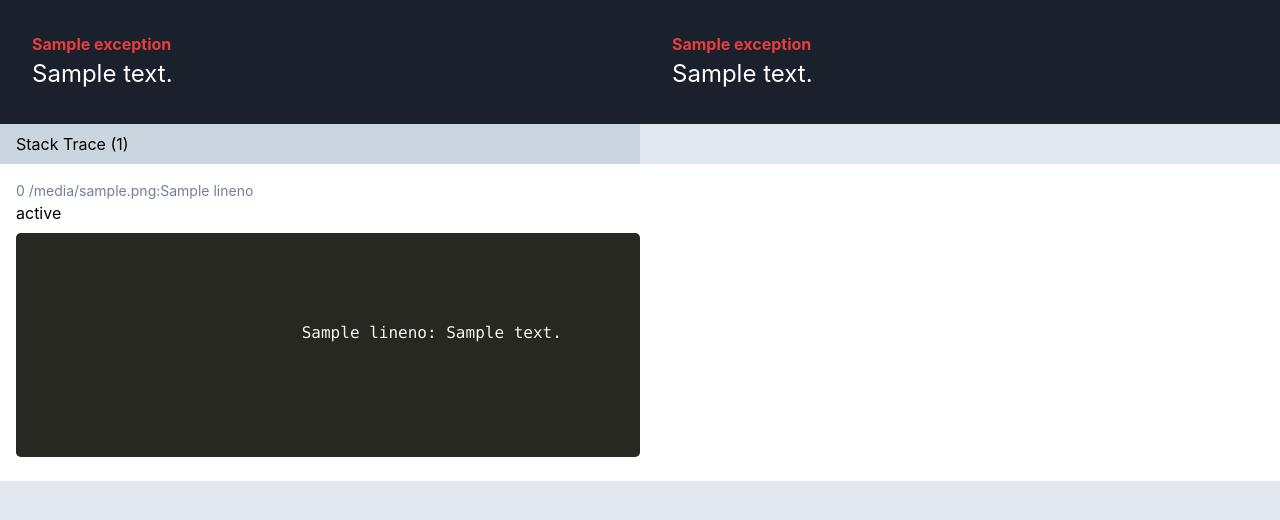
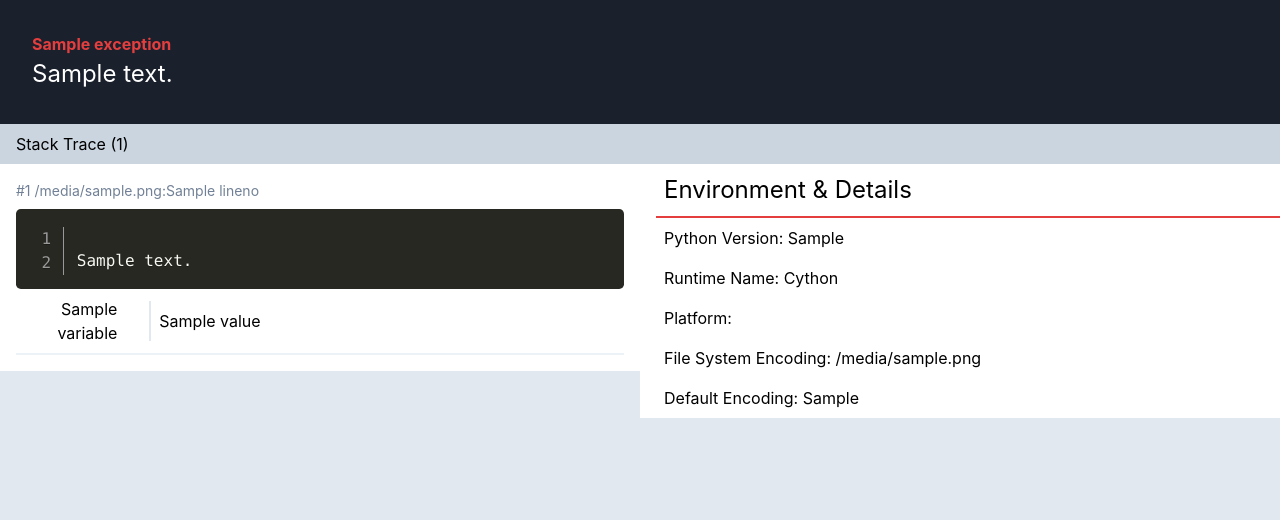
Before and after one commit to MasoniteFramework/exceptionite, a Python web app: template resources/templates/exception.html in a window 1280 px wide. Shown: the top 520 px of the page. Run offline with Jinja, Linux system fonts and the light colour scheme; the template is opened without the code that fills it: most values are stand-ins (such as "Sample title", 1, 10 or a date in 2020).

Commit message:
added more details to exceptions page

```diff
--- a/resources/templates/exception.html
+++ b/resources/templates/exception.html
@@ -7,6 +7,12 @@
     <title>Document</title>
     <link rel="stylesheet" href="/static/css/tailwind.css">
     <link rel="stylesheet" href="/static/css/prism.css">
+
+    <style>
+        .line-highlight {
+            background: linear-gradient(to right, #f12e2e6b 70%, hsla(357, 93%, 57%, 0.65));
+        }
+    </style>
 </head>
 <body class="bg-gray-300">
     <!-- Exception Header -->
@@ -15,42 +21,82 @@
             <div class="text-red-600 font-bold">{{ exception.namespace() }}</div>
             <div class="text-white text-2xl">{{ exception.message() }}</div>
         </div>
-        <div class="bg-gray-900 px-8 py-8 flex-1">
+        <!-- <div class="bg-gray-900 px-8 py-8 flex-1">
             <div class="text-red-600 font-bold">{{ exception.namespace() }}</div>
             <div class="text-white text-2xl">{{ exception.message() }}</div>
-        </div>
+        </div> -->
     </section>
 
     <section class="flex justify-start">
-        <div class="bg-white px-4 py-2 w-1/2 bg-gray-400">
+        <div class="bg-white px-4 py-2 w-full bg-gray-400">
             Stack Trace ({{ exception.count() }})
         </div>
     </section>
 
-    {% for stack in exception.stacktrace() %}
-        <section class="flex justify-start">
-            <div class="bg-white px-4 py-4 w-full">
+
+    <section class="flex justify-start">
+        <div class="w-1/2">
+            {% for stack in exception.stacktrace() %}
+                <div class="bg-white mb-2 px-4 py-4 w-full">
+                    <div class="text-gray-600 text-sm">
+                        #{{ loop.index }}
+                        {{ stack.file }}:{{stack.lineno }}
+                    </div>
+                    <div><pre class="line-numbers" data-line="{{ stack.lineno }}" data-start="{{ stack.start_line }}"><code class="language-python">{% for lineno, content in stack.file_contents.items() %}
+{{ content|safe }} {% endfor %}</code></pre>
+                    </div>
+                    {% for variable, value in stack.variables.items() %}
+                    <div class="flex items-center border-b-2 border-gray-200 pb-2">
+
+                        <div class="mr-8 w-1/6 text-right pl-2">
+                            {{ variable }}
+                        </div>
+                        <div class="mr-8 w-1/2 border-l-2 pl-2 py-2">
+                            {{ value }}
+                        </div>
+                    </div>
+                    {% endfor %}
+                </div>
+            {% endfor %}
+        </div>
+        <div class="w-1/2">
+            <div class="bg-white pl-4">
+                <h1 class="text-2xl border-b-2 border-red-600 p-2">
+                    Environment & Details
+                </h1>
+                <div class="p-2">
+                    Python Version: {{ exception.python_version }}
+                </div>
+                <div class="p-2">
+                    Runtime Name: Cython
+                </div>
+                <div class="p-2">
+                    Platform: {{ exception.platform }}
+                </div>
+                <div class="p-2">
+                    File System Encoding: {{ exception.file_system_encoding }}
+                </div>
+                <div class="p-2">
+                    Default Encoding: {{ exception.default_encoding }}
+                </div>
+            </div>
+        </div>
+    </section>
+
+    <!-- <section class="flex justify-start">
+        {% for stack in exception.stacktrace() %}
+            <div class="bg-white mb-2 px-4 py-4 w-1/2">
                 <div class="text-gray-600 text-sm">
-                    {{ loop.index - 1 }}
+                    #{{ loop.index }}
                     {{ stack.file }}:{{stack.lineno }}
                 </div>
                 <div class="">
-                    {{ stack.parent_statement }}
-                </div>
-                <div class="w-1/2">
-                    <pre>
-                        <code class="language-python">
-                        {% for lineno, content in stack.file_contents.items() %}
-
-                            {{ lineno }}: {{ content|safe }}
-
-                        {% endfor %}
-                        </code>
-                    </pre>
+                </div><div ><pre class="line-numbers" data-line="{{ stack.lineno }}" data-start="{{ stack.start_line }}"><code class="language-python">{% for lineno, content in stack.file_contents.items() %}
+{{ content|safe }} {% endfor %}</code></pre>
                 </div>
             </div>
-        </section>
-    {% endfor %}
+        {% endfor %}
+    </section> -->
 
 
 <script src="/static/js/prism.js"></script>
```
Also changed, not shown: app/http/controllers/PackageController.py (+7 -3 lines), src/masonite/errors/Handler.py (+30 -10 lines).
